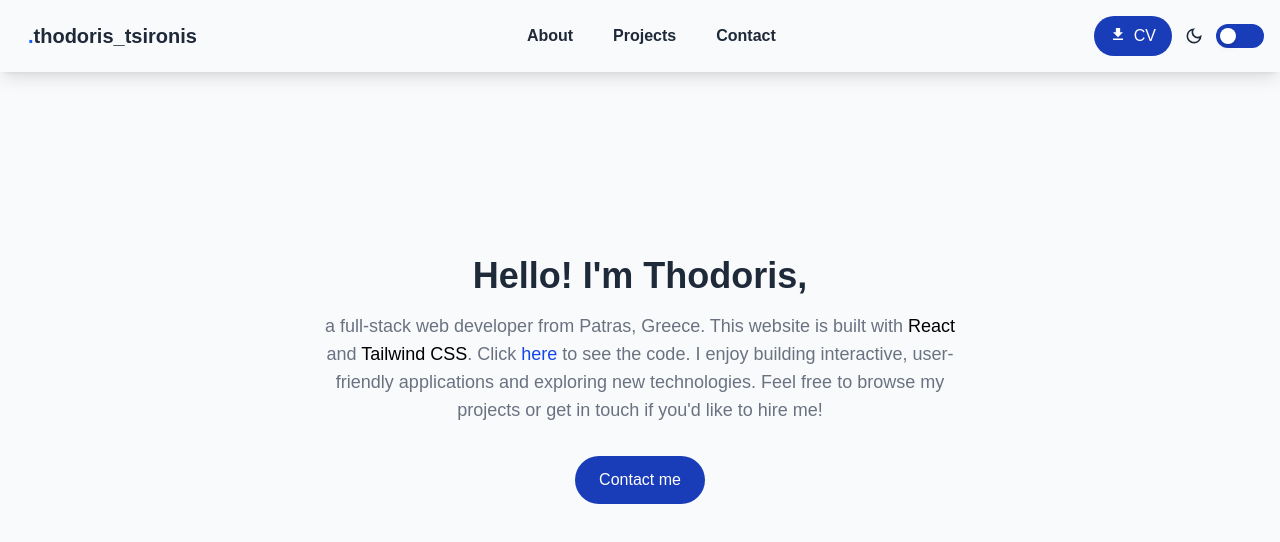
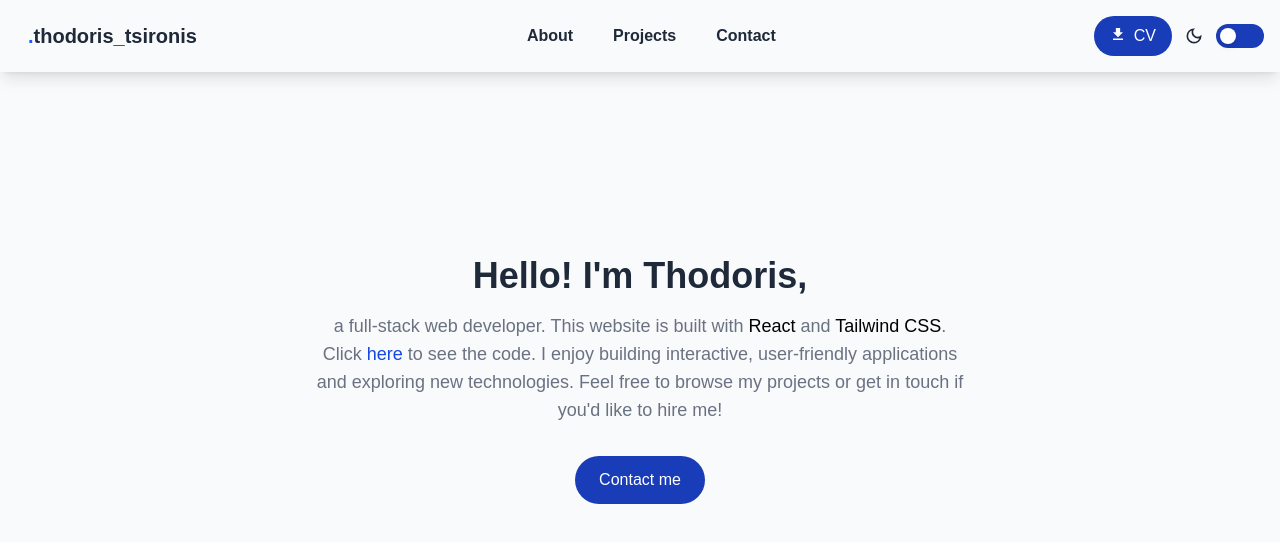
Before and after one commit to tsiro66/Portfolio, a React (Vite) app: page / in a window 1280 px wide. Shown: the top 542 px of the page. Built offline with nearby package versions, Linux system fonts and the light colour scheme; a web font is replaced by a local one.

Commit message:
Minor change

```diff
--- a/src/components/Pages/Home.tsx
+++ b/src/components/Pages/Home.tsx
@@ -13,8 +13,7 @@ function Home() {
             </h1>
 
             <p className='text-center text-gray-500 dark:text-gray-400 text-sm sm:text-base md:text-lg mb-4 md:mb-6 lg:mb-8 mx-auto w-full max-w-xs sm:max-w-lg md:max-w-2xl px-2'>
-              a full-stack web developer from Patras, Greece. This website is
-              built with{" "}
+              a full-stack web developer. This website is built with{" "}
               <span className='text-black dark:text-white transition-all duration-300 ease-in-out'>
                 React
               </span>{" "}
```
